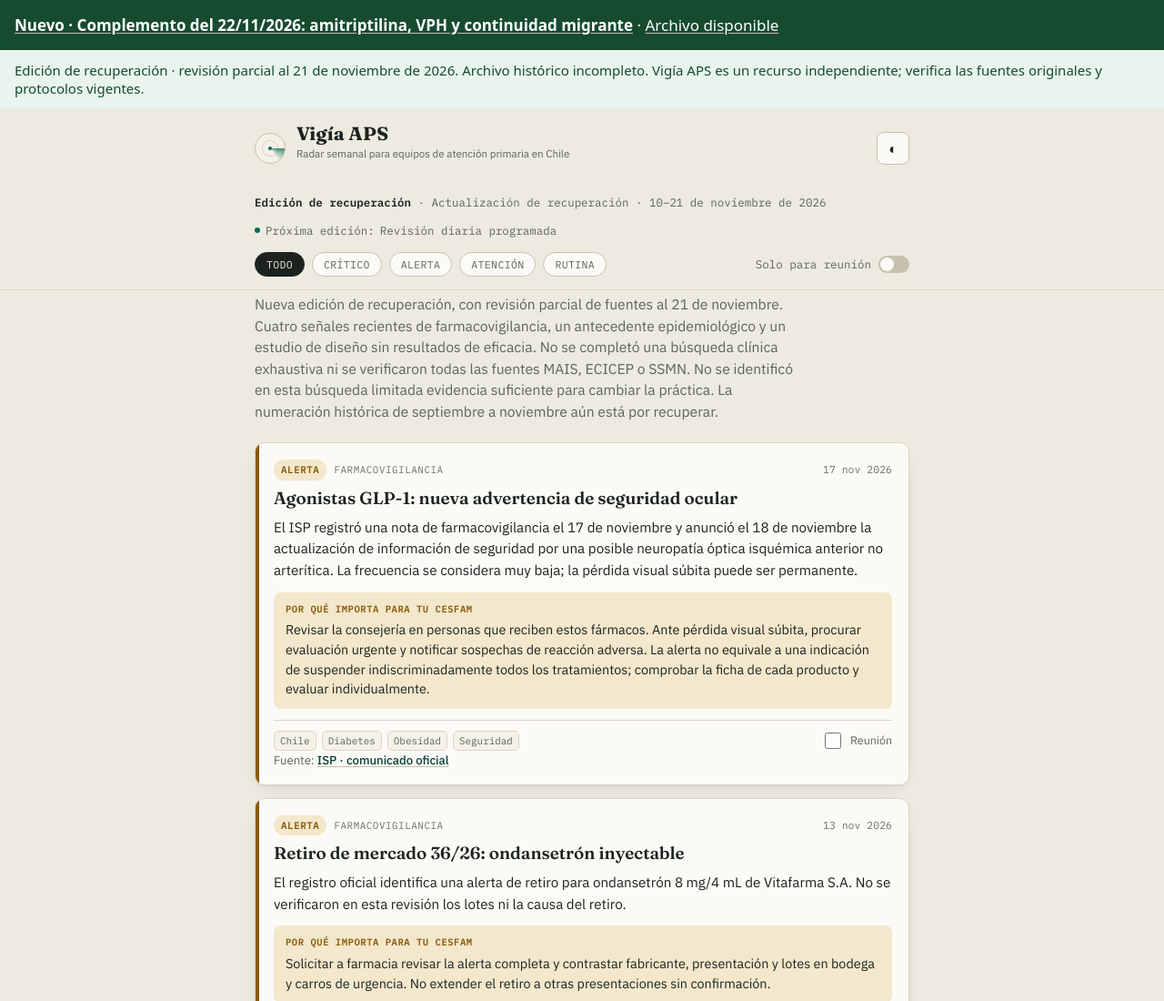
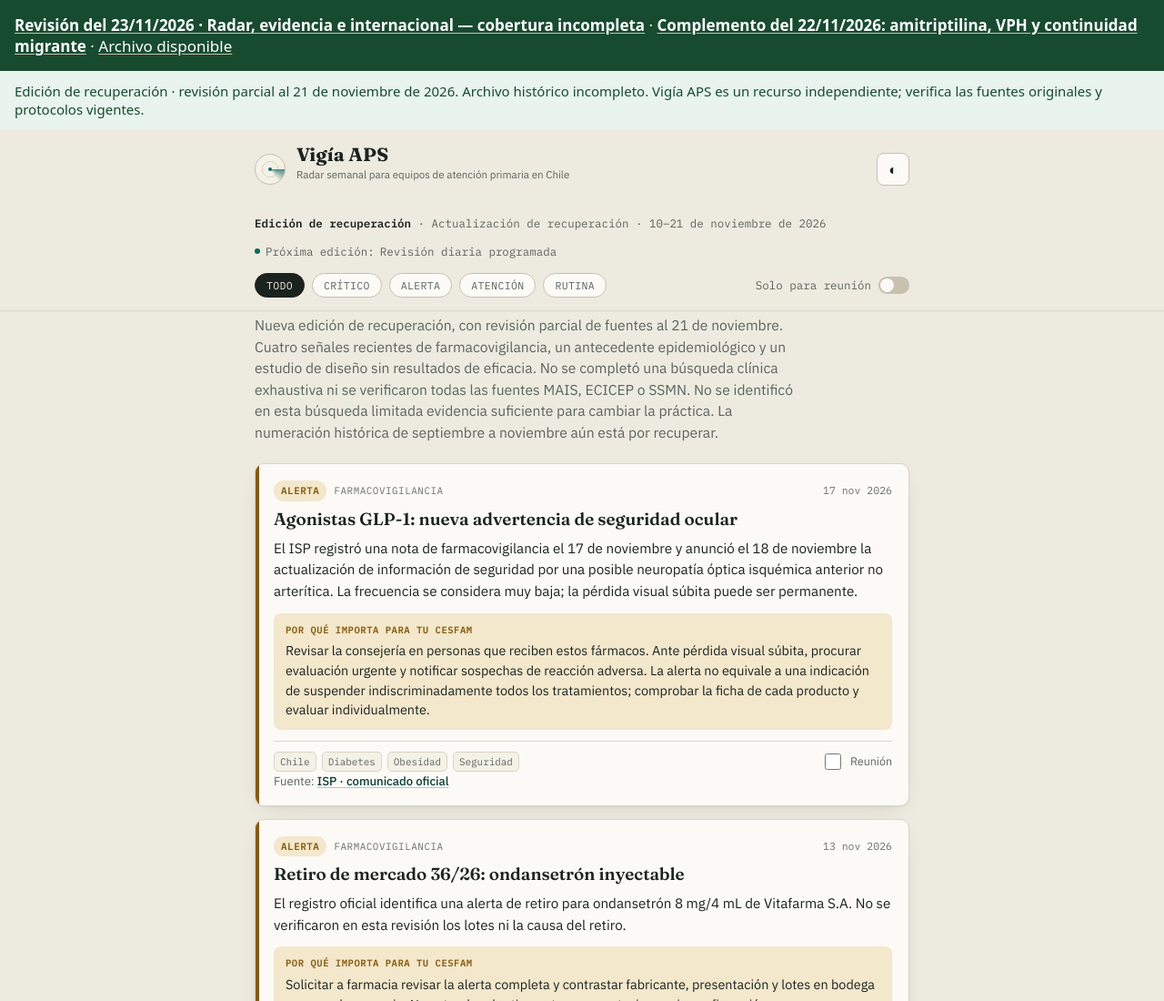
Before and after one commit to nicolasmg97/vigia-aps-chile, a plain HTML site: page index.html in a window 1280 px wide. Shown: the top 1100 px of the page at 91% size. Drawn offline with Linux system fonts and the light colour scheme.

Commit message:
Enlaza edición 23 noviembre sin sustituir archivo ni controles existentes

```diff
--- a/index.html
+++ b/index.html
@@ -6,7 +6,7 @@
 <title>Vigía APS</title>
 </head>
 <body>
-<nav aria-label="Actualizaciones y archivo" style="padding:16px;font:17px system-ui;background:#174b30;color:white"><a style="color:white" href="ediciones/2026-11-22.html"><strong>Nuevo · Complemento del 22/11/2026: amitriptilina, VPH y continuidad migrante</strong></a> · <a style="color:white" href="ediciones/index.html">Archivo disponible</a></nav>
+<nav aria-label="Actualizaciones y archivo" style="padding:16px;font:17px system-ui;background:#174b30;color:white"><a style="color:white" href="ediciones/2026-11-23.html"><strong>Revisión del 23/11/2026 · Radar, evidencia e internacional — cobertura incompleta</strong></a> · <a style="color:white" href="ediciones/2026-11-22.html"><strong>Complemento del 22/11/2026: amitriptilina, VPH y continuidad migrante</strong></a> · <a style="color:white" href="ediciones/index.html">Archivo disponible</a></nav>
 <div role="status" style="padding:12px 16px;background:#e8f4ed;color:#174b30;font:15px system-ui">Edición de recuperación · revisión parcial al 21 de noviembre de 2026. Archivo histórico incompleto. Vigía APS es un recurso independiente; verifica las fuentes originales y protocolos vigentes.</div>
 <style>
   @import url('https://fonts.googleapis.com/css2?family=Fraunces:opsz,wght@9..144,500;9..144,600;9..144,700&family=IBM+Plex+Sans:wght@400;500;600;700&family=IBM+Plex+Mono:wght@400;500;600&display=swap');
```
